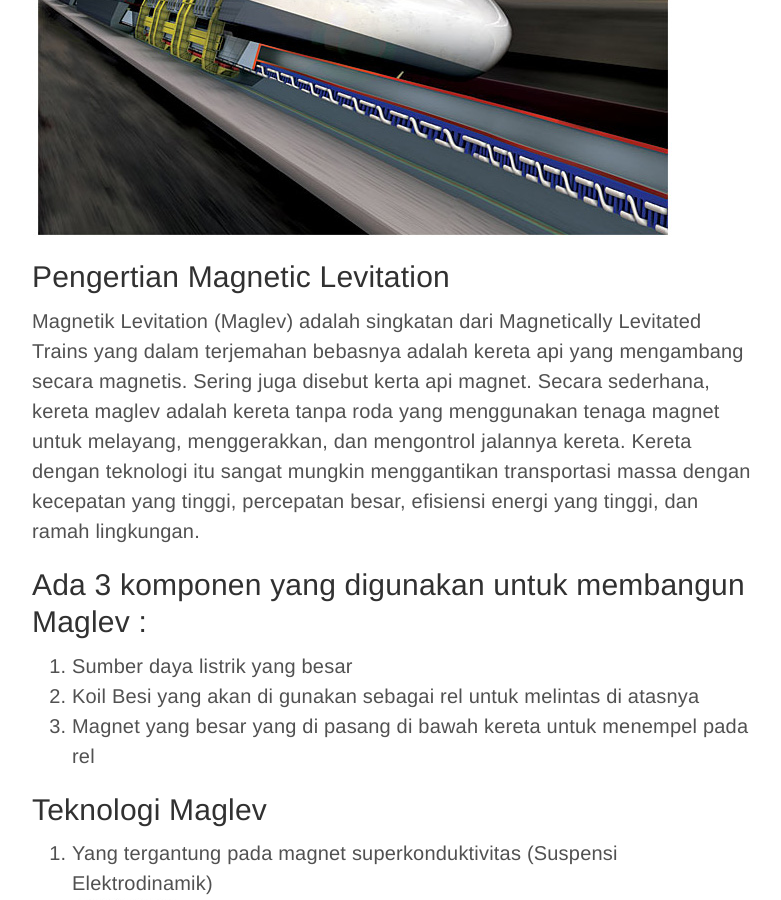
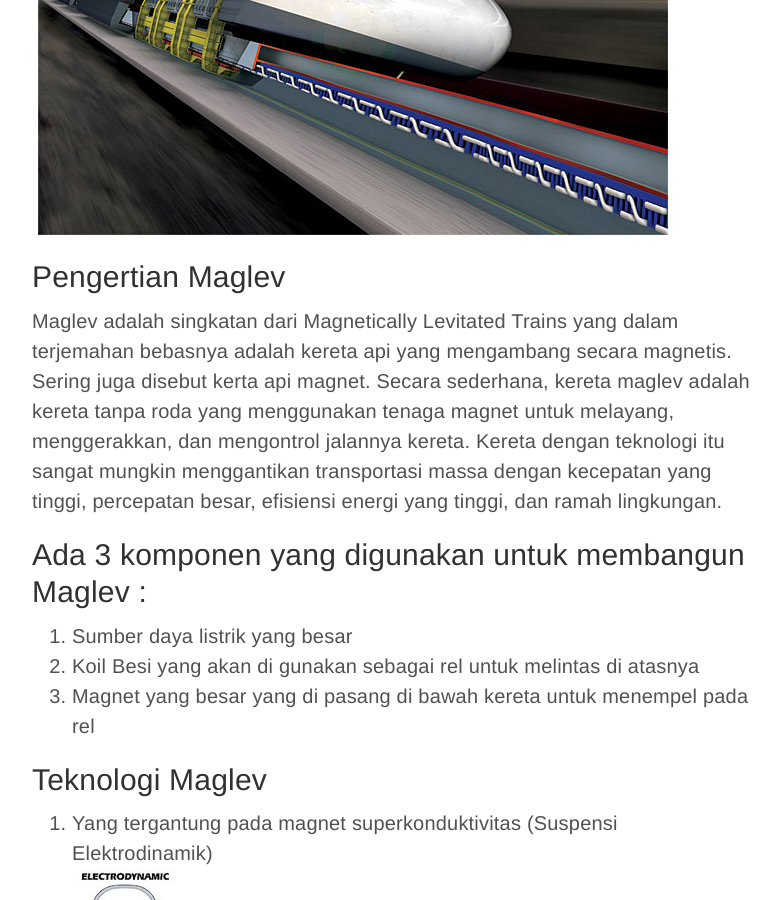
Before and after one commit to eputra/eputra.github.io, a Jekyll site: the page built from _posts/2014-10-12-kereta-maglev.md, in a window 1280 px wide and 900 px high, scrolled down 793 px. Shown: the whole window, without its empty margins (248-1029 px from the left). Built offline with Jekyll 4.4.1, drawn with Linux system fonts in a browser that asks for light colours; Markdown is read by kramdown in place of the engine named in the settings; comment, search, counter and statistics services are not loaded.

Commit message:
update post

```diff
--- a/_posts/2014-10-12-kereta-maglev.md
+++ b/_posts/2014-10-12-kereta-maglev.md
@@ -11,8 +11,8 @@
 
 ![](/assets/maglev1.jpg)
 
-## Pengertian Magnetic Levitation
-Magnetik Levitation (Maglev) adalah singkatan dari Magnetically Levitated Trains  yang dalam terjemahan bebasnya adalah kereta api yang mengambang secara magnetis. Sering juga disebut kerta api magnet. Secara sederhana, kereta maglev adalah kereta tanpa roda yang menggunakan tenaga magnet untuk melayang, menggerakkan, dan mengontrol jalannya kereta. Kereta dengan teknologi itu sangat mungkin menggantikan transportasi massa dengan kecepatan yang tinggi, percepatan besar, efisiensi energi yang tinggi, dan ramah lingkungan.
+## Pengertian Maglev
+Maglev adalah singkatan dari Magnetically Levitated Trains yang dalam terjemahan bebasnya adalah kereta api yang mengambang secara magnetis. Sering juga disebut kerta api magnet. Secara sederhana, kereta maglev adalah kereta tanpa roda yang menggunakan tenaga magnet untuk melayang, menggerakkan, dan mengontrol jalannya kereta. Kereta dengan teknologi itu sangat mungkin menggantikan transportasi massa dengan kecepatan yang tinggi, percepatan besar, efisiensi energi yang tinggi, dan ramah lingkungan.
 
 
 ## Ada 3 komponen yang digunakan untuk membangun Maglev :
```
